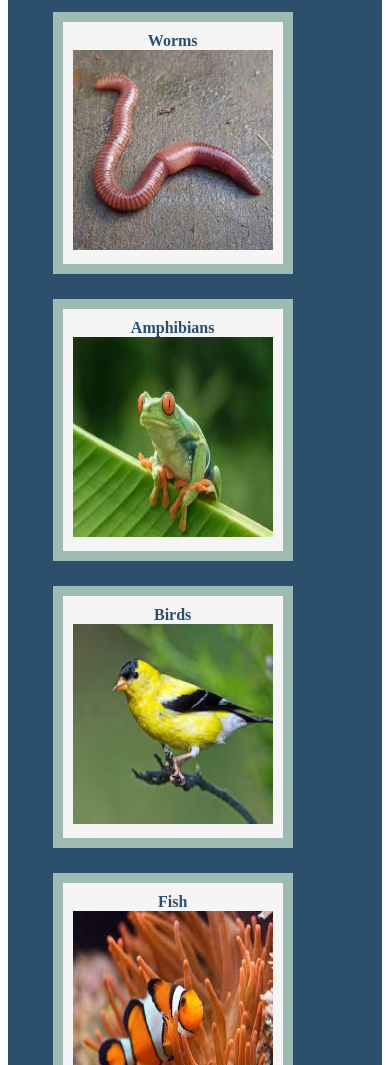
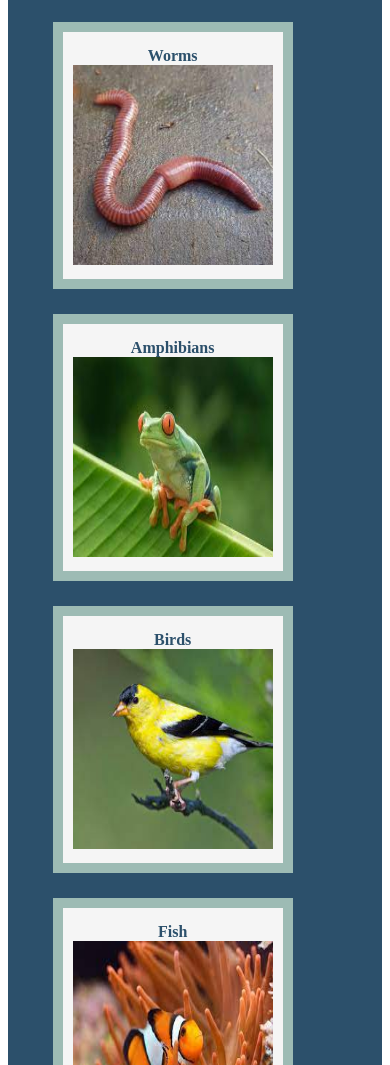
Before and after one commit to skubik90/skubik90.github.io, a plain HTML site: page islt_7310/Learn.html in a window 390 px wide. Shown: the part 935-2000 px from the top of the page. Drawn offline with Linux system fonts and the light colour scheme; a web font is replaced by a local one.

Commit message:
Add files via upload

```diff
--- a/islt_7310/mobile.css
+++ b/islt_7310/mobile.css
@@ -53,6 +53,7 @@ color:#9dbbb4}
         background-color:whitesmoke;
         border: 10px solid #9dbbb4;
         text-align: center;
+        padding-top: 15px;
 
       }
 
@@ -62,6 +63,7 @@ color:#9dbbb4}
         background-color:whitesmoke;
         border: 10px solid #9dbbb4;
         text-align: center;
+        padding-top: 15px;
 
       }
 
@@ -71,6 +73,7 @@ color:#9dbbb4}
         background-color:whitesmoke;
         border: 10px solid #9dbbb4;
         text-align: center;
+        padding-top: 15px;
 
       }
 
@@ -80,6 +83,7 @@ color:#9dbbb4}
         background-color:whitesmoke;
         border: 10px solid #9dbbb4;
         text-align: center;
+        padding-top: 15px;
 
       }
 
@@ -89,6 +93,7 @@ color:#9dbbb4}
         background-color:whitesmoke;
         border: 10px solid #9dbbb4;
         text-align: center;
+        padding-top: 15px;
 
       }
 
@@ -99,6 +104,7 @@ color:#9dbbb4}
         background-color:whitesmoke;
         border: 10px solid #9dbbb4;
         text-align: center;
+        padding-top: 15px;
 
       }
 
```
